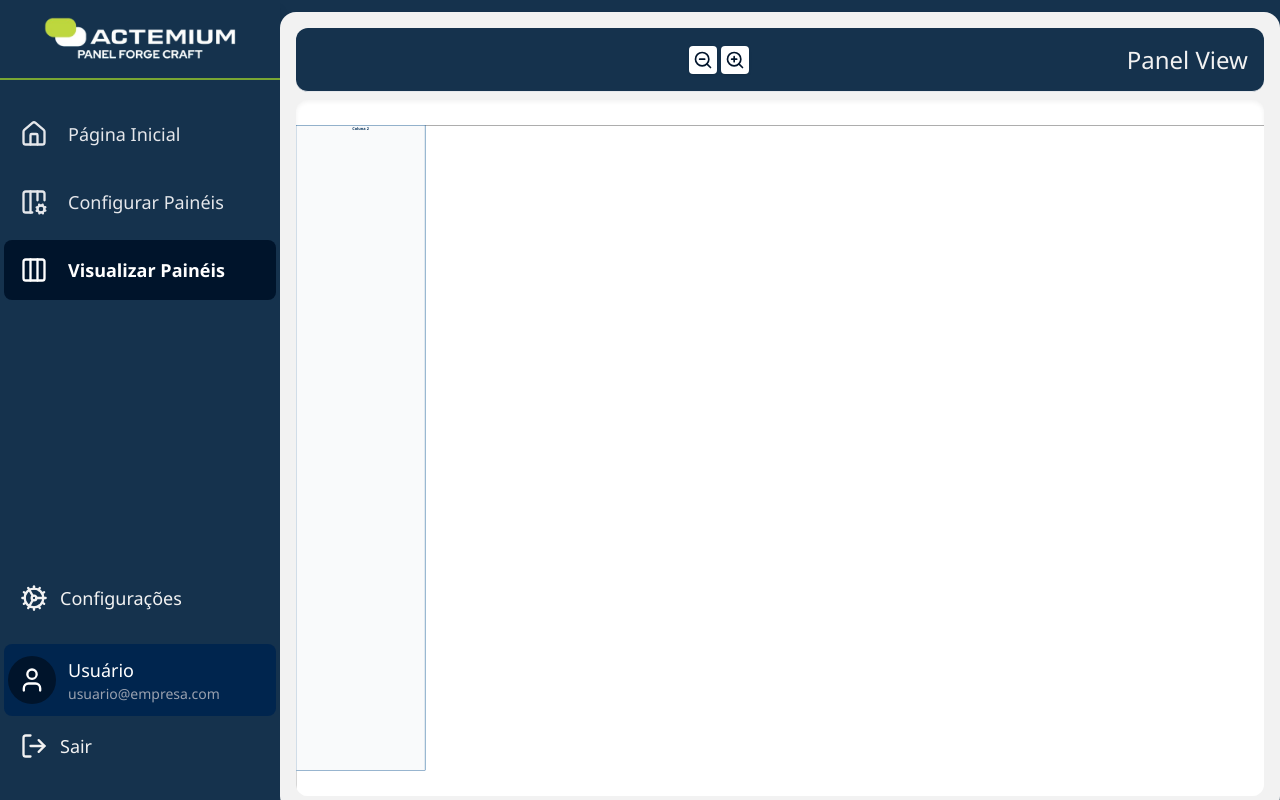
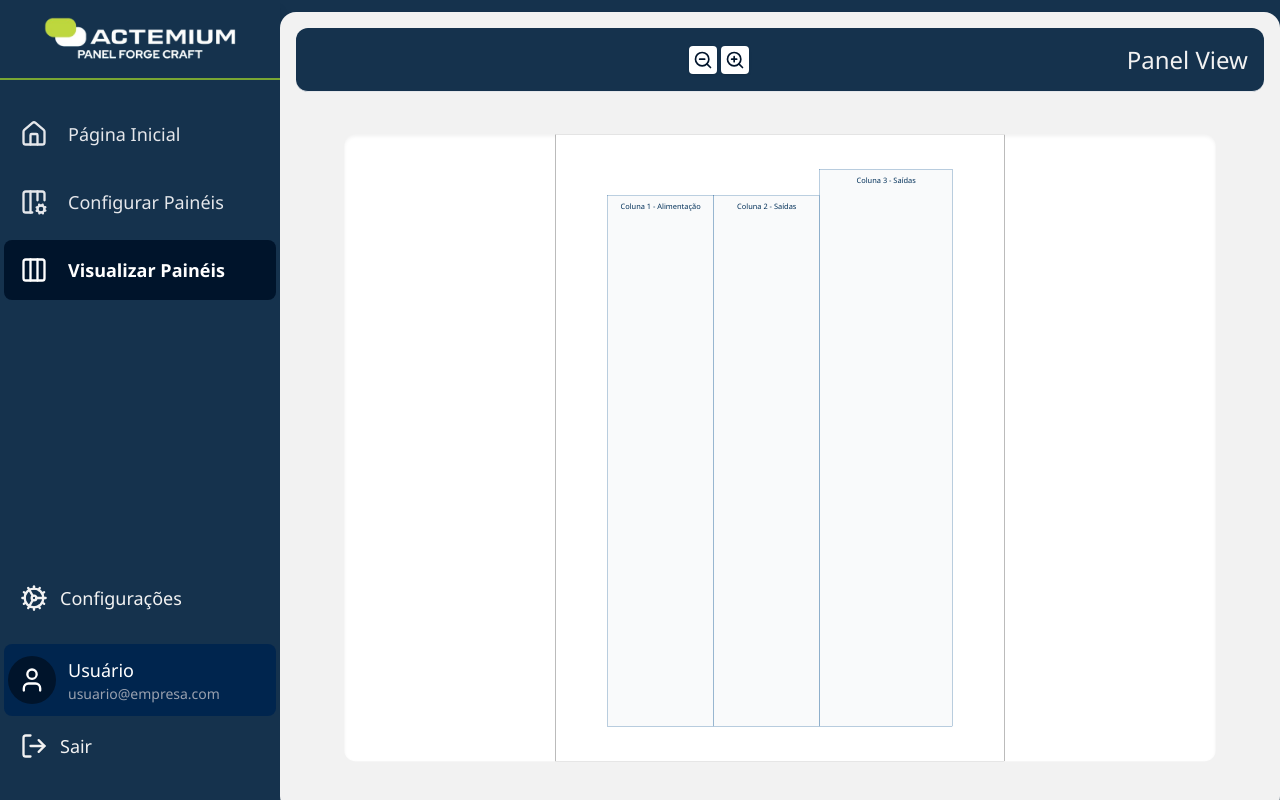
Before and after one commit to ramonis567/PanelForgeCraft, a React (Vite) app in the folder panel-fc-frontend/: page /panel-view in a window 1280 px wide. Built offline with nearby package versions, Linux system fonts and the light colour scheme.

Commit message:
Zoom ok and fixed column overlay

```diff
--- a/panel-fc-frontend/src/pages/PanelView/index.tsx
+++ b/panel-fc-frontend/src/pages/PanelView/index.tsx
@@ -5,13 +5,12 @@ import { loadPanelConfig } from "../../utils/storage";
 import { ZoomIn, ZoomOut, RulerDimensionLine, ChevronLeft, ChevronRight } from "lucide-react";
 
 
-
 const PanelViewPage: React.FC = () => {
-    const [config, setConfig] = useState<PanelConfiguration | null>(null);
-    const [zoom, setZoom] = useState(1);
-    const [page, setPage] = useState(0);
+    const [zoom, setZoom] = useState(0.9);
     const containerRef = useRef<HTMLDivElement | null>(null);
 
+    const [config, setConfig] = useState<PanelConfiguration | null>(null);
+    const [page, setPage] = useState(0);
     const pageWidthMM = 3000;
 
     const columns = [
@@ -48,9 +47,53 @@ const PanelViewPage: React.FC = () => {
                     "size": "63A"
                 }
             ]
+        },
+        {
+            "columnId": "C-3",
+            "type": "Saídas",
+            "dimensions": {
+                "height": 2100,
+                "width": 500,
+                "depth": 600
+            },
+            "position": 3,
+            "modules": [
+                {
+                    "moduleId": "M-2",
+                    "name": "Disjuntor QF2",
+                    "size": "63A"
+                }
+            ]
         }
     ]
 
+    const totalWidth = columns.reduce((sum, c) => sum + c.dimensions.width, 0) + 0;
+    const maxHeight = Math.max(...columns.map(c => c.dimensions.height)) + 0;
+
+    const marginX = totalWidth * 0.15;
+    const marginY = totalWidth * 0.1;
+
+    const paginateColumns = (columns: PanelColumn[], pageWidth: number) =>{
+        const pages: PanelColumn[][] = [];
+        let current: PanelColumn[] = [];
+        let currentWidth = 0;
+
+        for (const col of columns) {
+            if (currentWidth + col.dimensions.width > pageWidth && current.length > 0) {
+                pages.push(current);
+                current = [];
+                currentWidth = 0;
+            }
+            current.push(col);
+            currentWidth += col.dimensions.width;
+        }
+
+        if (current.length > 0) {
+            pages.push(current);
+        }
+
+        return pages;
+    }
 
     return(
         <AppLayout>
@@ -62,12 +105,16 @@ const PanelViewPage: React.FC = () => {
                         <button
                             className="px-1 py-1 rounded bg-white hover:bg-gray-100
                                 gray shadow text-[var(--color-foreground)]"
+
+                            onClick={() => setZoom(z => Math.max(0.5, z * 0.9))}
                         >
                             <ZoomOut size={20} />
                         </button>
                         <button
                             className="px-1 py-1 rounded bg-white hover:bg-gray-100
                                 gray shadow text-[var(--color-foreground)]"
+
+                            onClick={() => setZoom(z => Math.min(1, z * 1.1))}
                         >
                             <ZoomIn size={20} />
                         </button>
@@ -81,47 +128,60 @@ const PanelViewPage: React.FC = () => {
                 <svg
                     width="100%"
                     height="100%"
-                    viewBox={`0 0 3000 2000`}
+                    viewBox={`0 0 ${totalWidth+2*marginX} ${maxHeight+2*marginY}`}
                     className="bg-white rounded-xl shadow-inner"
+                    style={{
+                        transform: `scale(${zoom})`,
+                        transformOrigin: "center"
+                    }}
                 >
-                    <g>
                     <rect
                         x={0}
                         y={0}
-                            width={5000}
-                            height={4000}
+                        width={totalWidth+2*marginX}
+                        height={maxHeight+2*marginY}
                         fill="white"
                         stroke="black"
-                            strokeWidth={1/1}
+                        strokeWidth={1}
                     />
 
-                        {columns.map(col => (
-                            <g>
+                    <g transform={`translate(${marginX}, ${marginY})`}>
+                        {(() => {
+                            let offsetX = 0;
+
+                            return columns.map(col => {
+                                const { width, height } = col.dimensions;
+                                const x = offsetX;
+                                const y = maxHeight - height;
+                                offsetX += width;
+
+                                return (
+                                    <g key={col.columnId} transform={`translate(${x},${y})`}>
                                         <rect
                                             x={0}
                                             y={0}
-                                    width={col.dimensions.width}
-                                    height={col.dimensions.height}
+                                            width={width}
+                                            height={height}
                                             fill="#f9fafb"
                                             stroke="#034C8C"
-                                    strokeWidth={1 / 1}
+                                            strokeWidth={1}
                                         />
                                         <text
-                                    x={col.dimensions.width / 2}
-                                    y={14}
-                                    fontSize={12}
+                                            x={width/2}
+                                            y={50}
+                                            fontSize={28}
                                             textAnchor="middle"
                                             fill="#023059"
-                                    style={{ fontWeight: 600 }}
+                                            style={{ fontWeight: 400 }}
                                         >
-                                    {`Coluna ${col.position}`}
+                                            {`Coluna ${col.position} - ${col.type}`}
                                         </text>
                                     </g>
-                        ))}
+                                );
+                            })
+                        })()}
                     </g>
                 </svg>
-
-
             </div>
         </AppLayout>
     );
```
Lines whose indentation alone changed are shown as unchanged.
